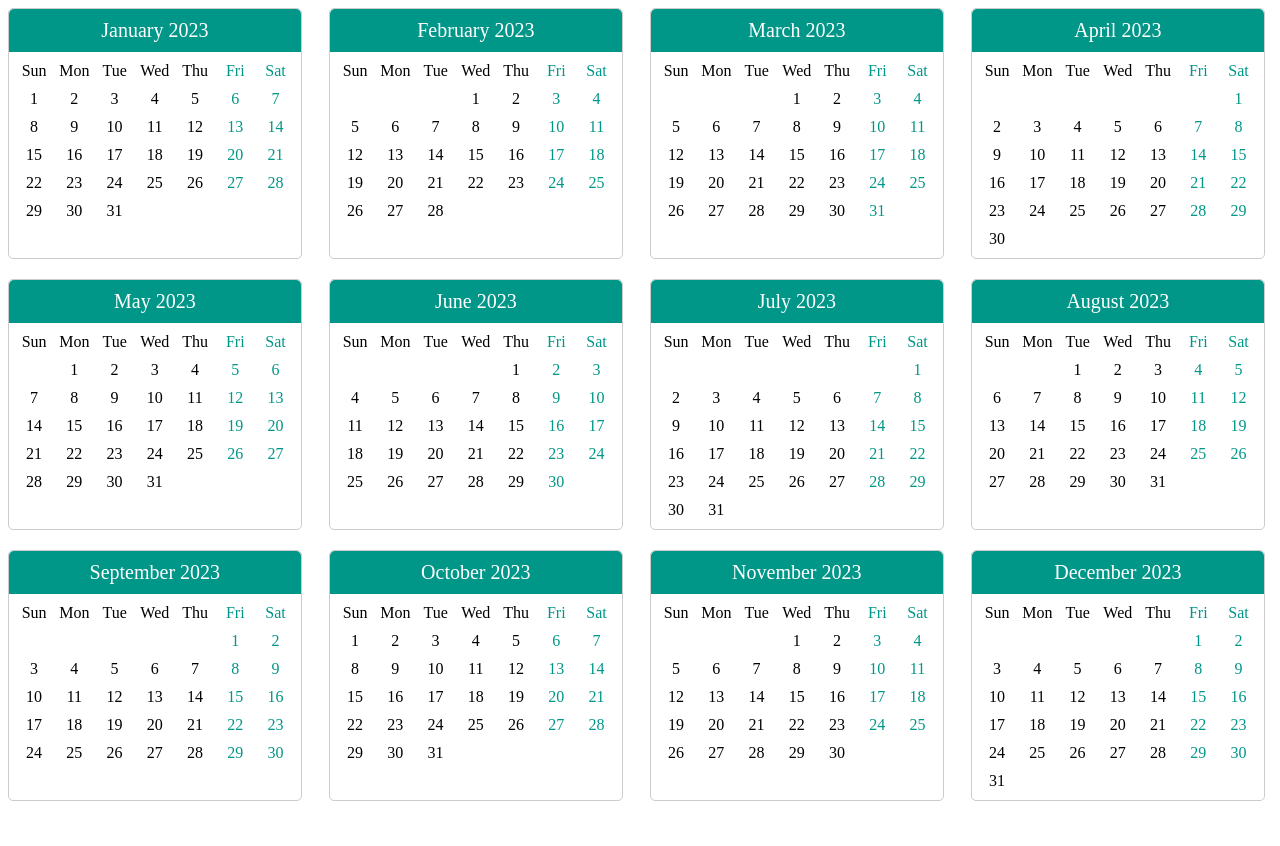
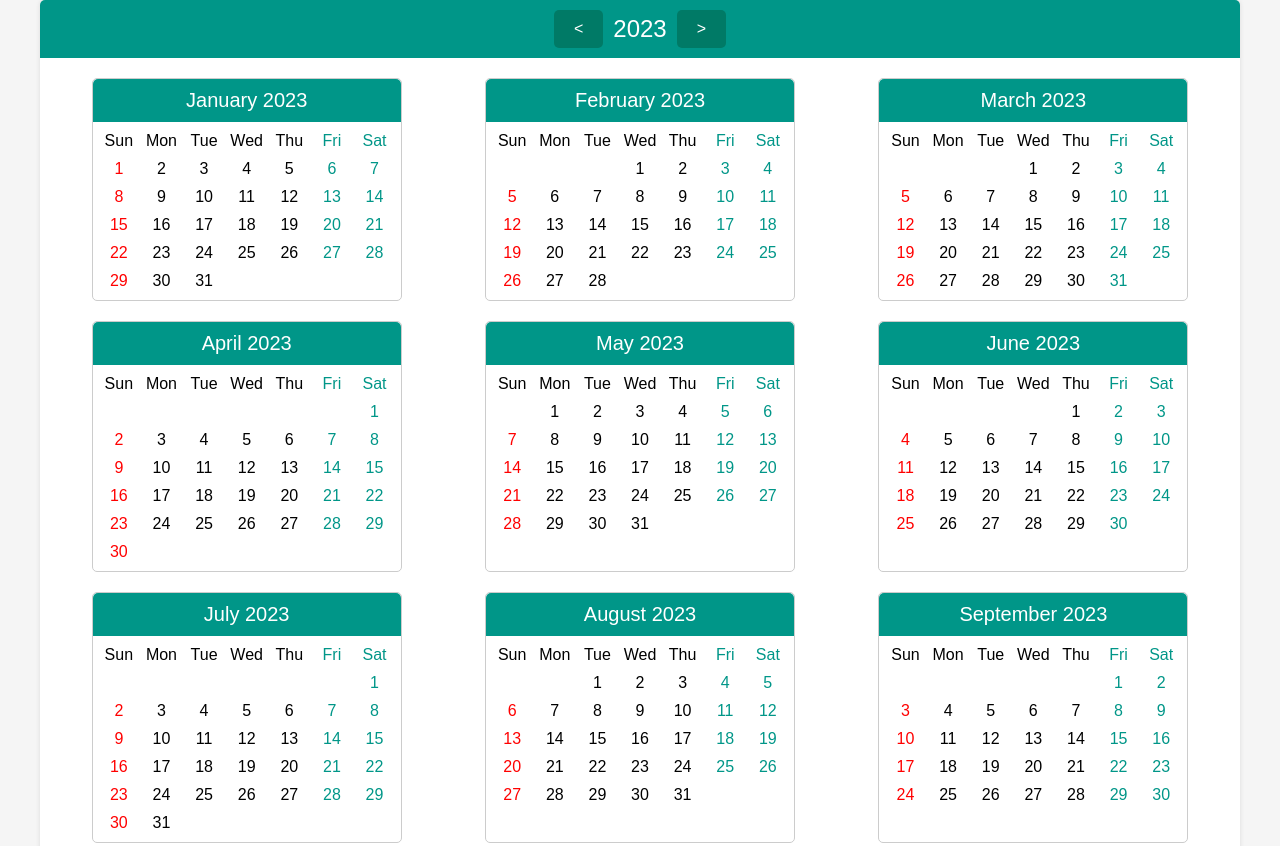
Before and after one commit to Aulia-S/kalender, a plain HTML site: page index.html in a window 1280 px wide. Shown: the top 846 px of the page. Before the commit the page ends 809 px from the top, so only its background shows below. Drawn offline with Linux system fonts and the light colour scheme.

Commit message:
tambah filter tahun

```diff
--- a/calendar.css
+++ b/calendar.css
@@ -1,16 +1,66 @@
-/* calendar.css */
+/* Add this CSS for a responsive layout */
+body {
+  font-family: Arial, sans-serif;
+  margin: 0;
+  padding: 0;
+  background-color: #f5f5f5;
+}
+
+/* CSS with a maximum width of 1200px */
 .calendar-container {
+  max-width: 1200px; /* Set the maximum width to 1200px */
+  margin: 0 auto;
+  background-color: #fff;
+  border-radius: 5px;
+  box-shadow: 0 0 5px rgba(0, 0, 0, 0.1);
+}
+
+.calendar-navigation {
+  display: flex;
+  justify-content: center;
+  align-items: center;
+  padding: 10px;
+  background: #009688;
+  color: white;
+  border-top-left-radius: 5px;
+  border-top-right-radius: 5px;
+}
+
+button {
+  background: #007a66;
+  color: white;
+  border: none;
+  border-radius: 5px;
+  padding: 10px 20px;
+  font-size: 16px;
+  margin: 0 10px;
+  cursor: pointer;
+}
+
+button:hover {
+  background: #00574e;
+}
+
+#current-year {
+  font-size: 24px;
+}
+
+.calendar-content {
   display: grid;
-  grid-template-columns: repeat(4, 1fr); /* Display 4 months in a row */
-  grid-gap: 20px; /* Add spacing between calendars */
+  grid-template-columns: repeat(3, 1fr); /* Display 3 months in a row for responsiveness */
+  grid-gap: 20px;
+  padding: 20px;
+  box-sizing: border-box;
+  overflow: hidden;
+  justify-items: center;
 }
 
 .calendar {
-  width: fit-content; /* Set width to fit content */
+  width: fit-content;
   border: 1px solid #ccc;
   border-radius: 5px;
   text-align: center;
-  display: inline-block; /* Make the container inline-block to allow dynamic width */
+  display: inline-block;
 }
 
 .header {
@@ -37,6 +87,14 @@
   padding: 5px;
 }
 
+.days div.sunday {
+  color: red;
+}
+
+.days div:not(.sunday) {
+  color: black;
+}
+
 .days div:nth-child(7n), .days div:nth-child(7n-1) {
   color: #009688;
 }
--- a/calendar.js
+++ b/calendar.js
@@ -7,8 +7,12 @@ const daysOfWeek = ['Sun', 'Mon', 'Tue', 'Wed', 'Thu', 'Fri', 'Sat'];
 
 const calendarContainer = document.getElementById('calendar-container');
 const currentDate = new Date();
+let currentYear = 2023; // Set the default year
 
 function generateCalendar(year) {
+  // Clear the previous calendars
+  calendarContainer.innerHTML = '';
+
   for (let month = 0; month < 12; month++) {
     const firstDay = new Date(year, month, 1);
     const startingDay = firstDay.getDay();
@@ -42,13 +46,43 @@ function generateCalendar(year) {
       daysGrid.appendChild(emptyCell);
     }
 
-    // Add days in the month
+    // Add days in the month, marking Sundays with a class
     for (let day = 1; day <= daysInMonth; day++) {
       const cell = document.createElement('div');
       cell.textContent = day;
+
+      if (day === 1 && startingDay === 0) {
+        // Ensure Sunday of the first week is marked as Sunday
+        cell.classList.add('sunday');
+      } else if ((day + startingDay - 1) % 7 === 0) {
+        // Mark subsequent Sundays
+        cell.classList.add('sunday');
+      }
+
       daysGrid.appendChild(cell);
     }
   }
 }
 
-generateCalendar(currentDate.getFullYear());
+// Function to update the displayed year
+function updateYear() {
+  const currentYearElement = document.getElementById('current-year');
+  currentYearElement.textContent = currentYear;
+}
+
+// Event listener for the previous year button
+document.getElementById('prev-year').addEventListener('click', () => {
+  currentYear--;
+  updateYear();
+  generateCalendar(currentYear);
+});
+
+// Event listener for the next year button
+document.getElementById('next-year').addEventListener('click', () => {
+  currentYear++;
+  updateYear();
+  generateCalendar(currentYear);
+});
+
+// Initial calendar generation
+generateCalendar(currentYear);
--- a/index.html
+++ b/index.html
@@ -4,7 +4,14 @@
   <link rel="stylesheet" type="text/css" href="calendar.css">
 </head>
 <body>
-  <div class="calendar-container" id="calendar-container"></div>
+  <div class="calendar-container">
+    <div class="calendar-navigation">
+      <button id="prev-year">&lt;</button>
+      <span id="current-year">2023</span>
+      <button id="next-year">&gt;</button>
+    </div>
+    <div class="calendar-content" id="calendar-container"></div>
+  </div>
   <script src="calendar.js"></script>
 </body>
 </html>
```
